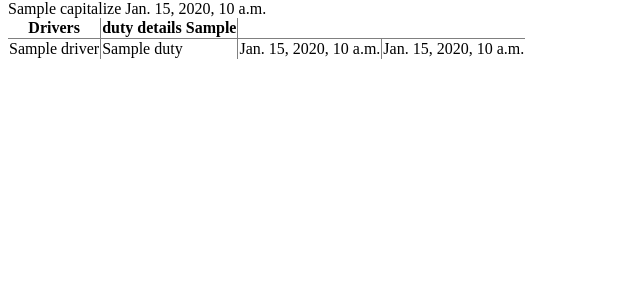
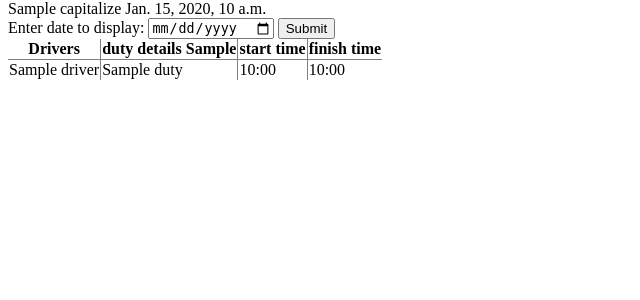
Before and after one commit to mszy2371/metroDjango, a Django app: template metroproject/checker/templates/checker/daily_checker.html in a window 1280 px wide. Shown: the part 26-326 px from the top of the page, without its empty margins (0-640 px from the left). Run offline with Django 3.2, Linux system fonts and the light colour scheme; the template is opened without the code that fills it: most values are stand-ins (such as "Sample title", 1, 10 or a date in 2020).

Commit message:
setup html date form to full week rota and daily checker

```diff
--- a/metroproject/checker/templates/checker/daily_checker.html
+++ b/metroproject/checker/templates/checker/daily_checker.html
@@ -6,22 +6,29 @@ One day checker
 
 {% block body %}
 
-    {{ chosen_day.capitalize}}
-    {{ chosen_date }}
+    {{ chosen_day.capitalize }}
+    {{ given_date }}
 <br>
-
+<form action="{% url 'daily_checker' given_date %}" method="post">
+    {% csrf_token %}
+    <label for="date"> Enter date to display: </label>
+    <input type="date" id="date"  name="searched_date" value="{{given_date}}">
+    <input type="submit" name="submit">
+</form>
 
  <table rules="all">
         <tr>
             <th>Drivers</th>
             <th>duty details {{ chosen_day }}</th>
+            <th>start time</th>
+            <th>finish time</th>
         </tr>
-         {% for driver, duty, detail in mixed%}
+         {% for driver, duty, detail in mixed %}
         <tr>
             <td> {{ driver }} </td>
             <td> {{ duty }} </td>
-            <td> {{ detail.start_time }}</td>
-            <td> {{ detail.finish_time }}</td>
+            <td> {{ detail.start_time|time:"H:i" }}</td>
+            <td> {{ detail.finish_time|time:"H:i" }}</td>
         </tr>
      {% endfor %}
  </table>
--- a/metroproject/checker/templates/checker/layout.html
+++ b/metroproject/checker/templates/checker/layout.html
@@ -10,6 +10,7 @@
     <a href="{% url 'daily_checker_today' %}">Today's schedule</a>
     <a href="{% url 'all_duty_details' %}">All duty times</a>
 </nav>
+
     {% block body %}
     {% endblock %}
 </body>
--- a/metroproject/checker/urls.py
+++ b/metroproject/checker/urls.py
@@ -4,8 +4,9 @@ from . import views
 
 urlpatterns = [
     path('', views.index, name='index'),
-    path('full_rota/today/', views.full_rota, {'daily': False}, name='full_rota_today'),
+    path('full_rota/', views.full_rota, {'daily': False}, name='full_rota_today'),
     path('full_rota/<given_date>/', views.full_rota, {'daily': False}, name='full_rota'),
+    # path('full_rota/', views.new_details, {'daily': False}, name='new_details'),
     path('duty_details/', views.all_duty_details, name='all_duty_details'),
     path('duty_details/<day>/<duty>/', views.duty_details, name='duty_details'),
     path('daily_checker/today/', views.full_rota, {'daily': True}, name='daily_checker_today'),
--- a/metroproject/metroproject/settings.py
+++ b/metroproject/metroproject/settings.py
@@ -110,6 +110,8 @@ AUTH_PASSWORD_VALIDATORS = [
 # Internationalization
 # https://docs.djangoproject.com/en/3.1/topics/i18n/
 
+
+
 LANGUAGE_CODE = 'en-us'
 
 TIME_ZONE = 'UTC'
```
Also changed, not shown: metroproject/checker/templates/checker/full_rota.html (+8 -3 lines), metroproject/checker/views.py (+25 -6 lines).
